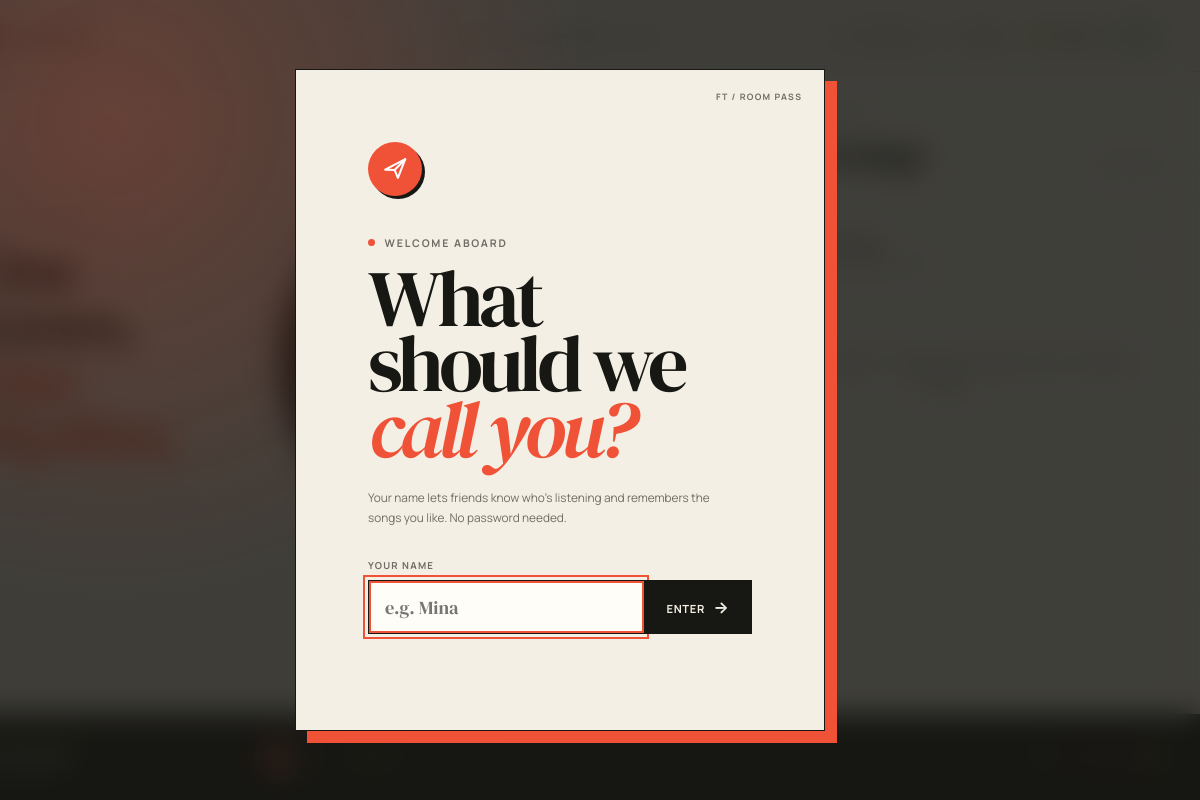
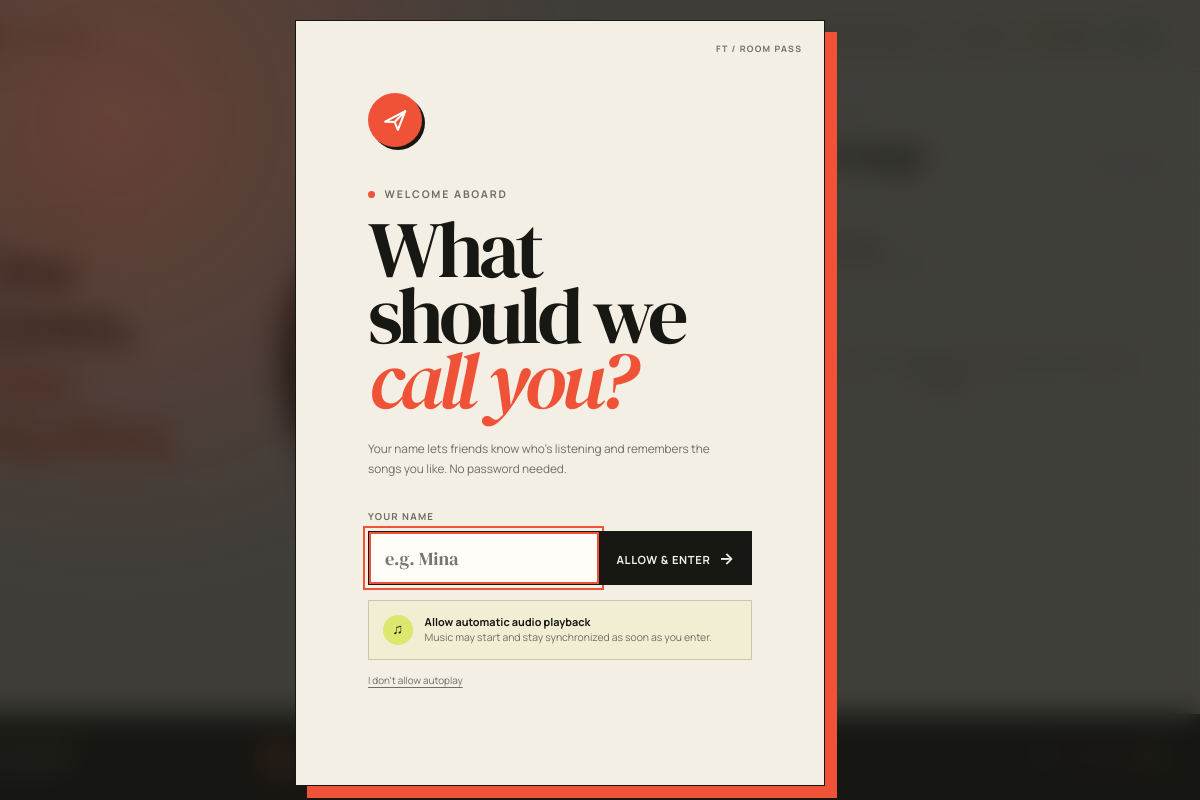
Before and after one commit to sisyx/fly-together, a website: page public/index.html in a window 1280 px wide. Shown: the full height of the page, 80-1280 px from the left. Drawn offline with nearby package versions, Linux system fonts and the light colour scheme; no server answers.

Commit message:
Particle halo waveform

```diff
--- a/public/app.js
+++ b/public/app.js
@@ -35,6 +35,7 @@ function all() {
   const loginForm = document.getElementById("loginForm");
   const displayNameInput = document.getElementById("displayNameInput");
   const loginError = document.getElementById("loginError");
+  const declineAudioBtn = document.getElementById("declineAudioBtn");
   const userBadge = document.getElementById("userBadge");
   const userNameEl = document.getElementById("userName");
   const userAvatar = document.getElementById("userAvatar");
@@ -53,10 +54,11 @@ function all() {
   let analyser = null;
   let waveformInitialized = false;
   let wasPlayingBeforeHidden = false;
-  const WAVEFORM_POINT_COUNT = 96;
+  const HALO_PARTICLE_COUNT = 108;
   const waveformData = new Uint8Array(128);
   const USER_NAME_KEY = "fly-together-display-name";
   let currentUserName = "";
+  let roomEntered = false;
 
   function storedUserName() {
     try {
@@ -98,10 +100,10 @@ function all() {
   function setupLogin() {
     const savedName = storedUserName();
     updateUserBadge(savedName);
-    if (savedName) closeLogin();
-    else openLogin();
+    openLogin();
+    statusText.textContent = "Waiting for approval";
 
-    loginForm?.addEventListener("submit", (event) => {
+    loginForm?.addEventListener("submit", async (event) => {
       event.preventDefault();
       const name = displayNameInput.value.trim().replace(/\s+/g, " ");
       if (name.length < 2) {
@@ -111,11 +113,41 @@ function all() {
       }
       updateUserBadge(name);
       saveUserName(name);
+      initWaveform();
+      if (audioContext?.state === "suspended") {
+        try {
+          await audioContext.resume();
+        } catch {
+          if (loginError) {
+            loginError.textContent =
+              "Your browser did not enable audio. Please try again.";
+          }
+          return;
+        }
+      }
       closeLogin();
-      refreshSavedList();
+      if (roomEntered) refreshSavedList();
+      else enterRoom();
+    });
+
+    declineAudioBtn?.addEventListener("click", () => {
+      if (loginError) {
+        loginError.textContent =
+          "Autoplay approval is required to enter this listening room.";
+      }
     });
 
     userBadge?.addEventListener("click", openLogin);
+  }
+
+  function enterRoom() {
+    if (roomEntered) return;
+    roomEntered = true;
+    statusText.textContent = "Connecting…";
+    setupVisibilityHandling();
+    initSocket();
+    refreshSavedList();
+    drawWaveform();
   }
 
   function setupVisibilityHandling() {
@@ -147,7 +179,7 @@ function all() {
   }
 
   function initWaveform() {
-    if (waveformInitialized || !audio.src) return;
+    if (waveformInitialized) return;
     try {
       const Ctx = window.AudioContext || window.webkitAudioContext;
       if (!Ctx) return;
@@ -196,64 +228,63 @@ function all() {
 
     const cx = w / 2;
     const cy = h / 2;
-    const baseRadius = Math.min(w, h) * 0.425;
-    const maxWave = Math.min(w, h) * 0.06;
-    const points = [];
+    const size = Math.min(w, h);
+    const baseRadius = size * 0.405;
+    const maxPulse = size * 0.065;
+    const motionTime = timestamp * 0.00018;
 
-    for (let i = 0; i < WAVEFORM_POINT_COUNT; i++) {
-      const progress = i / WAVEFORM_POINT_COUNT;
-      const angle = progress * Math.PI * 2 - Math.PI / 2;
+    for (let i = 0; i < HALO_PARTICLE_COUNT; i++) {
+      const progress = i / HALO_PARTICLE_COUNT;
+      // These stable pseudo-random values keep the halo organic without
+      // allowing particles to jump to new positions from frame to frame.
+      const seed = Math.sin((i + 1) * 91.345) * 43758.5453;
+      const random = seed - Math.floor(seed);
+      const secondSeed = Math.sin((i + 1) * 47.123) * 23421.631;
+      const randomTwo = secondSeed - Math.floor(secondSeed);
+      const direction = i % 2 === 0 ? 1 : -1;
+      const orbitSpeed = 0.55 + random * 0.55;
+      const angle =
+        progress * Math.PI * 2 -
+        Math.PI / 2 +
+        motionTime * orbitSpeed * direction;
       const foldedProgress = progress <= 0.5 ? progress * 2 : (1 - progress) * 2;
       const dataIndex = Math.min(
         waveformData.length - 1,
-        Math.floor(foldedProgress * 64),
+        Math.floor(foldedProgress * 63),
       );
       const frequency = active ? waveformData[dataIndex] / 255 : 0;
-      const organicRipple =
-        Math.sin(angle * 5 + timestamp * 0.0017) * (active ? 2.6 : 0.7) +
-        Math.sin(angle * 9 - timestamp * 0.0011) * (active ? 1.4 : 0.35);
-      const radius =
-        baseRadius +
-        organicRipple +
-        (active ? Math.pow(frequency, 0.72) * maxWave : 0);
-      points.push({
-        x: cx + Math.cos(angle) * radius,
-        y: cy + Math.sin(angle) * radius,
-      });
+      const bassIndex = Math.min(10, Math.floor(progress * 11));
+      const bass = active ? waveformData[bassIndex] / 255 : 0;
+      const idleDrift =
+        Math.sin(timestamp * 0.0007 + i * 1.73) * (0.8 + random * 1.8);
+      const scatteredRadius = (randomTwo - 0.5) * size * 0.035;
+      const audioPush = active
+        ? Math.pow(frequency, 0.82) * maxPulse * 0.72 +
+          Math.pow(bass, 1.45) * maxPulse * 0.28
+        : 0;
+      const radius = baseRadius + scatteredRadius + idleDrift + audioPush;
+      const particleRadius =
+        0.8 +
+        random * 1.35 +
+        (active ? Math.pow(frequency, 1.35) * 2.3 : 0);
+      const isCoralAccent = i % 7 === 0 || (active && frequency > 0.68);
+      const alpha = active
+        ? Math.min(0.95, 0.3 + frequency * 0.68)
+        : 0.18 + random * 0.2;
+
+      ctx.beginPath();
+      ctx.arc(
+        cx + Math.cos(angle) * radius,
+        cy + Math.sin(angle) * radius,
+        particleRadius,
+        0,
+        Math.PI * 2,
+      );
+      ctx.fillStyle = isCoralAccent
+        ? `rgba(240, 82, 56, ${alpha})`
+        : `rgba(23, 23, 19, ${alpha})`;
+      ctx.fill();
     }
-
-    const drawLoop = (offset, color, width) => {
-      ctx.save();
-      ctx.translate(cx, cy);
-      ctx.scale(1 + offset, 1 + offset);
-      ctx.translate(-cx, -cy);
-      ctx.beginPath();
-      const first = points[0];
-      const last = points[points.length - 1];
-      ctx.moveTo((last.x + first.x) / 2, (last.y + first.y) / 2);
-      for (let i = 0; i < points.length; i++) {
-        const point = points[i];
-        const next = points[(i + 1) % points.length];
-        ctx.quadraticCurveTo(
-          point.x,
-          point.y,
-          (point.x + next.x) / 2,
-          (point.y + next.y) / 2,
-        );
-      }
-      ctx.closePath();
-      ctx.lineWidth = width;
-      ctx.strokeStyle = color;
-      ctx.stroke();
-      ctx.restore();
-    };
-
-    drawLoop(0.012, "rgba(23, 23, 19, 0.2)", 1);
-    drawLoop(
-      0,
-      active ? "rgba(240, 82, 56, 0.92)" : "rgba(23, 23, 19, 0.38)",
-      active ? 2.2 : 1.25,
-    );
     requestAnimationFrame(drawWaveform);
   }
 
@@ -843,10 +874,6 @@ function all() {
   });
   // Bootstrap
   setupLogin();
-  setupVisibilityHandling();
-  initSocket();
-  refreshSavedList();
-  drawWaveform();
 }
 
 all();
--- a/public/index.html
+++ b/public/index.html
@@ -32,8 +32,16 @@
           <label for="displayNameInput">Your name</label>
           <div class="login-input-row">
             <input id="displayNameInput" name="displayName" type="text" maxlength="40" autocomplete="name" placeholder="e.g. Mina" required />
-            <button type="submit" aria-label="Enter listening room">Enter <span>→</span></button>
+            <button type="submit" aria-label="Allow autoplay audio and enter the listening room">Allow &amp; enter <span>→</span></button>
           </div>
+          <div class="audio-consent">
+            <span class="audio-consent-icon" aria-hidden="true">♫</span>
+            <span>
+              <strong>Allow automatic audio playback</strong>
+              Music may start and stay synchronized as soon as you enter.
+            </span>
+          </div>
+          <button class="decline-audio" id="declineAudioBtn" type="button">I don’t allow autoplay</button>
           <p class="login-error" id="loginError" aria-live="polite"></p>
         </form>
       </div>
--- a/public/style.css
+++ b/public/style.css
@@ -181,6 +181,54 @@ input {
 .login-input-row button span {
   margin-left: 0.35rem;
   font-size: 1rem;
+}
+
+.audio-consent {
+  margin-top: 0.9rem;
+  padding: 0.85rem;
+  border: 1px solid var(--line);
+  display: flex;
+  align-items: center;
+  gap: 0.75rem;
+  background: rgba(220, 231, 109, 0.14);
+  color: var(--muted);
+  font-size: 0.65rem;
+  line-height: 1.45;
+}
+
+.audio-consent-icon {
+  width: 30px;
+  height: 30px;
+  flex: 0 0 auto;
+  border-radius: 50%;
+  display: grid;
+  place-items: center;
+  background: var(--acid);
+  color: var(--ink);
+  font-family: var(--serif);
+  font-size: 0.9rem;
+}
+
+.audio-consent strong {
+  display: block;
+  color: var(--ink);
+  font-size: 0.68rem;
+}
+
+.decline-audio {
+  margin-top: 0.8rem;
+  border: 0;
+  padding: 0;
+  background: none;
+  color: var(--muted);
+  cursor: pointer;
+  font-size: 0.62rem;
+  text-decoration: underline;
+  text-underline-offset: 3px;
+}
+
+.decline-audio:hover {
+  color: var(--danger);
 }
 
 .login-error {
```
